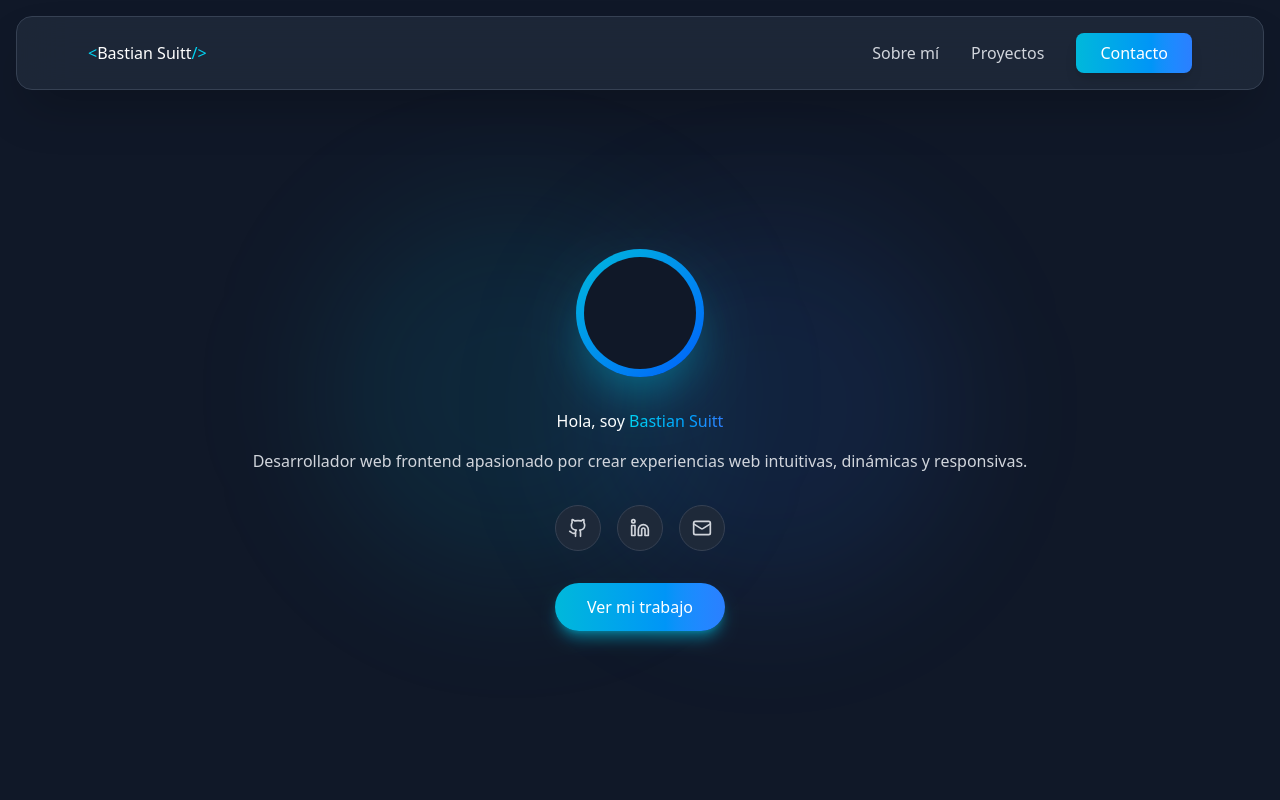
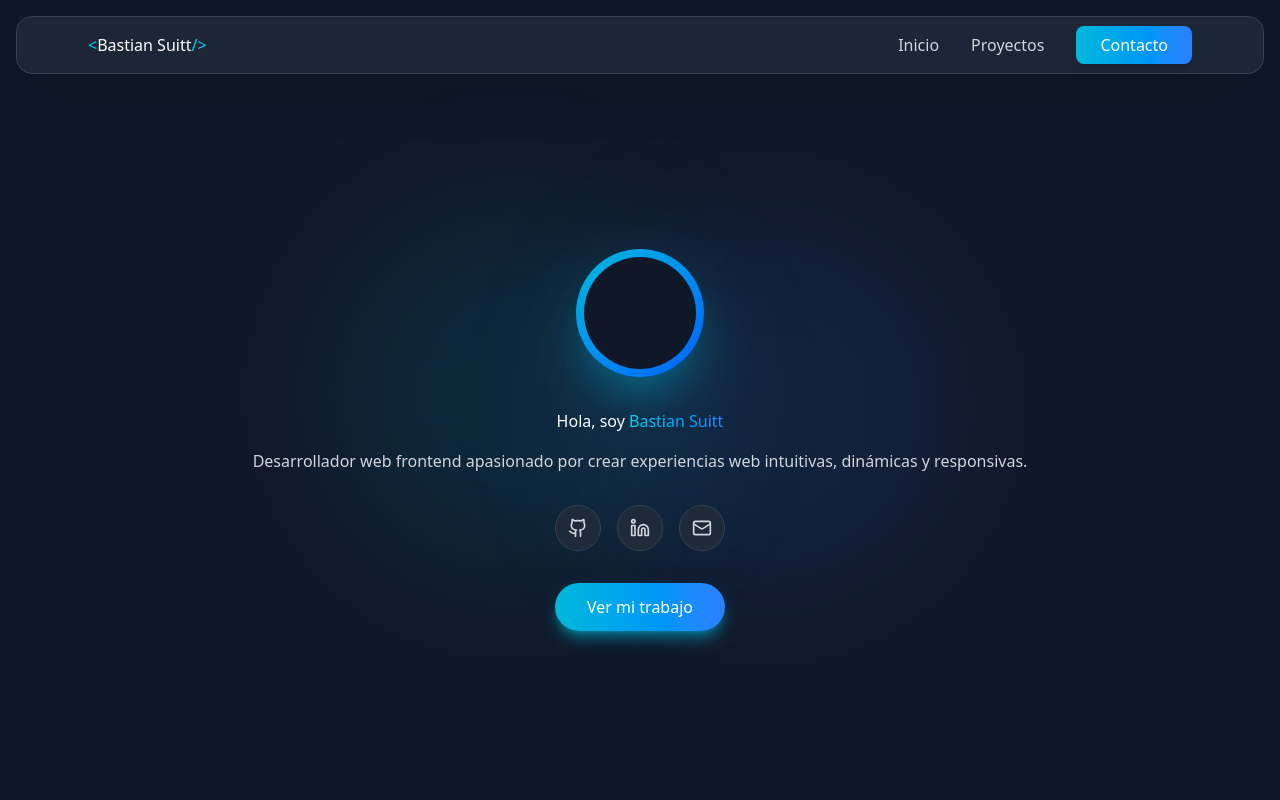
Before and after one commit to B-Suitt/Portfolio, a React (Vite) app: page / in a window 1280 px wide. Shown: the top 800 px of the page. Built offline with nearby package versions, Linux system fonts and the light colour scheme.

Commit message:
Update Menu

```diff
--- a/src/components/Header.tsx
+++ b/src/components/Header.tsx
@@ -5,6 +5,20 @@ export const Header = () => {
   {
     /* !!! CREAR SCROLL A CADA SECCION */
   }
+  const menu = [
+    {
+      nombre: "Inicio",
+      url: "",
+    },
+    {
+      nombre: "Proyectos",
+      url: "",
+    },
+    {
+      nombre: "Contacto",
+      url: "",
+    },
+  ];
 
   const [isMenuOpen, setIsMenuOpen] = useState(false);
 
@@ -18,17 +32,25 @@ export const Header = () => {
           </button>
 
           {/* Desktop Navegation */}
-          <div className="hidden md:flex items-center gap-8">
-            <button className="text-gray-300 hover:text-cyan-400 transition-colors">
-              Sobre mí
-            </button>
-            <button className="text-gray-300 hover:text-cyan-400 transition-colors">
-              Proyectos
-            </button>
-            <button className="px-6 py-2 bg-linear-to-r from-cyan-500 to-blue-500 text-white rounded-lg hover:from-cyan-600 hover:to-blue-600 transition-all shadow-lg">
-              Contacto
-            </button>
+
+          <div>
+            <ul className="hidden md:flex items-center gap-8">
+              {menu.map((item, i) => (
+                <li key={i}>
+                  {item.nombre == "Contacto" ? (
+                    <a className="px-6 py-2 bg-linear-to-r from-cyan-500 to-blue-500 text-white rounded-lg hover:from-cyan-600 hover:to-blue-600 transition-all shadow-lg">
+                      {item.nombre}
+                    </a>
+                  ) : (
+                    <a className="text-gray-300 hover:text-cyan-400 transition-colors">
+                      {item.nombre}
+                    </a>
+                  )}
+                </li>
+              ))}
+            </ul>
           </div>
+
           {/* Menu Mobile */}
           <button
             onClick={() => setIsMenuOpen(!isMenuOpen)}
@@ -36,21 +58,21 @@ export const Header = () => {
           >
             {isMenuOpen ? <X size={24} /> : <Menu size={24} />}
           </button>
+        </div>
+        {/* Mobile Navegation*/}
+        {isMenuOpen && (
+          <div>
+            <ul className="md:hidden mt-4 flex flex-col gap-4 pt-4 border-t border-gray-700 items-center">
+              {menu.map((item, i) => (
+                <li key={i}>
+                  <a className="text-gray-300 hover:text-cyan-400 transition-colors text-left">
+                    {item.nombre}
+                  </a>
+                </li>
+              ))}
+            </ul>
           </div>
-          {/* Mobile Navegation*/}
-          {isMenuOpen && (
-            <div className="md:hidden mt-4 flex flex-col gap-4 pt-4 border-t border-gray-700 items-center">
-              <button className="text-gray-300 hover:text-cyan-400 transition-colors text-left">
-                Sobre mí
-              </button>
-              <button className="text-gray-300 hover:text-cyan-400 transition-colors text-left">
-                Proyectos
-              </button>
-              <button className="text-gray-300 hover:text-cyan-400 transition-colors text-left">
-                Contacto
-              </button>
-            </div>
-          )}
+        )}
       </nav>
     </header>
   );
```
